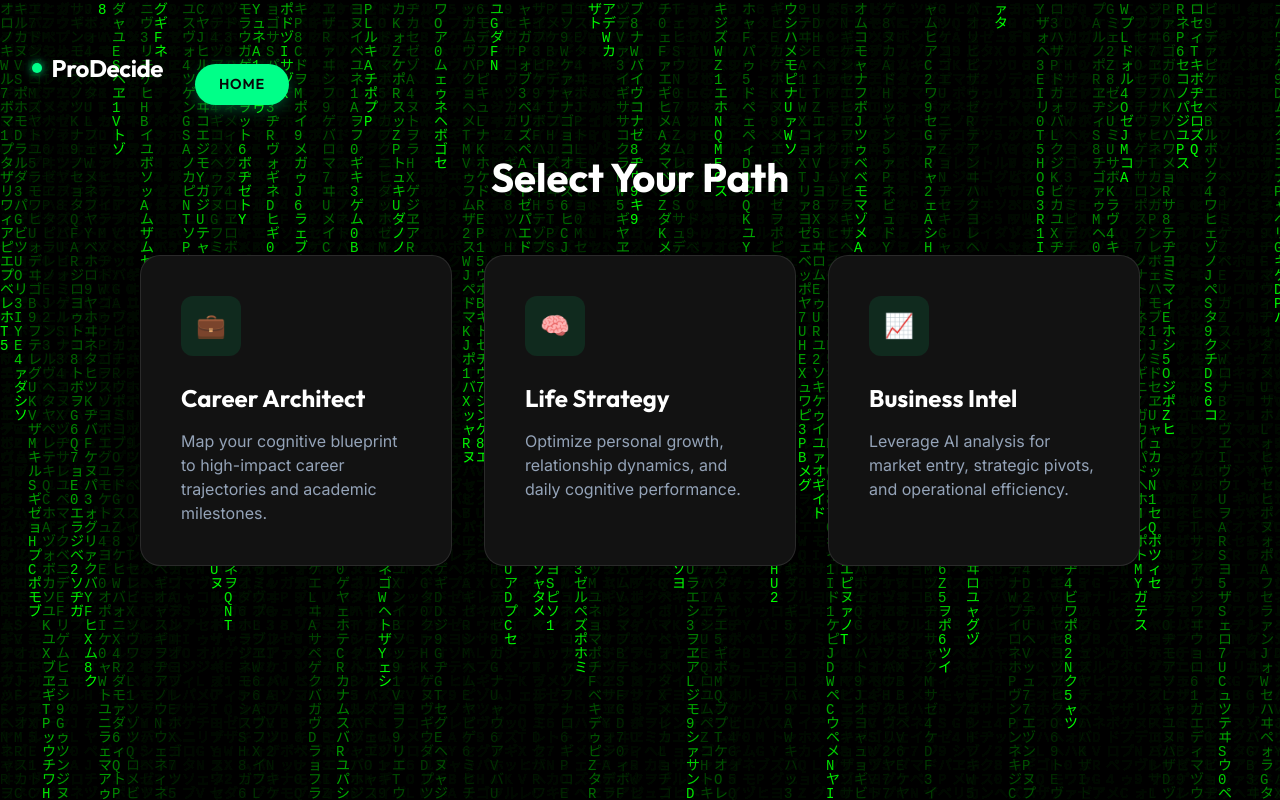
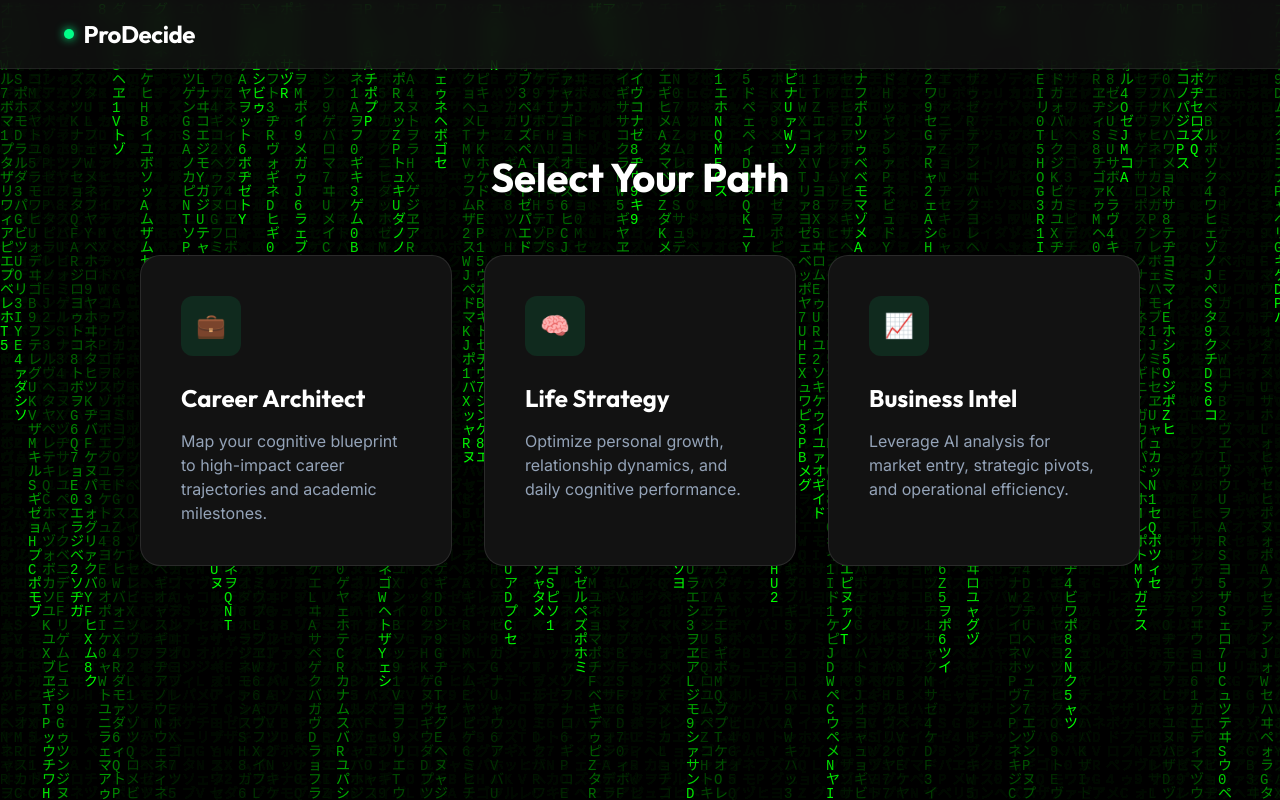
Before and after one commit to prodecide/Prodecide-react, a React (Vite) app: page /start in a window 1280 px wide. Built offline with nearby package versions, Linux system fonts and the light colour scheme.

Commit message:
Refactor: Use Global Header on Persona Page with hidden nav

```diff
--- a/src/App.jsx
+++ b/src/App.jsx
@@ -114,7 +114,7 @@ function AppWithRouter() {
   const location = useLocation();
 
   // Determine if header should be visible
-  const showHeader = !['/start', '/chat/career'].includes(location.pathname);
+  const showHeader = !['/chat/career'].includes(location.pathname);
 
   const getActiveTab = (path) => {
     if (path === '/') return 'decide';
@@ -132,10 +132,11 @@ function AppWithRouter() {
       <div className="app-main-wrapper">
         {showHeader && (
           <header className={`main-header ${activeTab !== 'decide' ? 'scrolled' : ''}`}>
-            <div className="brand">
+            <Link to="/" className="brand" style={{ textDecoration: 'none' }}>
               <span className="brand-dot"></span>
               ProDecide
-            </div>
+            </Link>
+            {!['/start'].includes(location.pathname) && (
               <nav className="nav-tabs">
                 <Link
                   to="/"
@@ -156,6 +157,7 @@ function AppWithRouter() {
                   About Us
                 </Link>
               </nav>
+            )}
           </header>
         )}
 
--- a/src/components/PersonaSelection.jsx
+++ b/src/components/PersonaSelection.jsx
@@ -4,15 +4,6 @@ import { Link } from 'react-router-dom';
 const PersonaSelection = ({ onSelect }) => {
     return (
         <div className="persona-selection-view premium-container">
-            <div className="home-nav-absolute">
-                <div className="brand">
-                    <span className="brand-dot"></span>
-                    ProDecide
-                </div>
-                <Link to="/" className="cta-button mini-home">
-                    Home
-                </Link>
-            </div>
             <h1 className="persona-title">Select Your Path</h1>
 
             <div className="persona-options">
```
Lines whose indentation alone changed are shown as unchanged.
